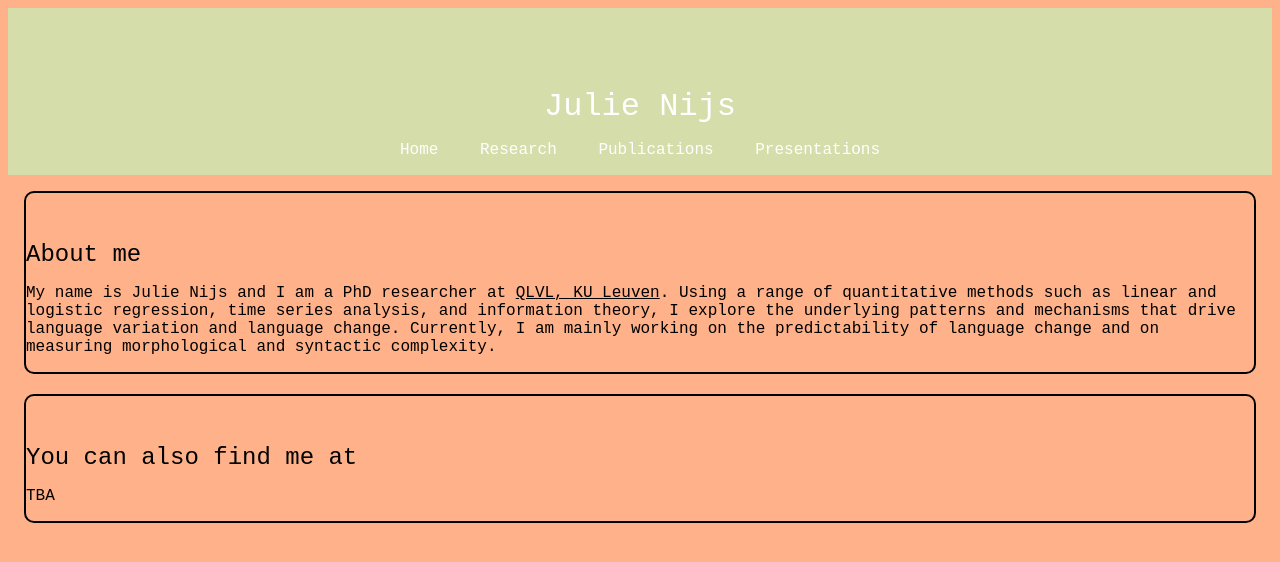
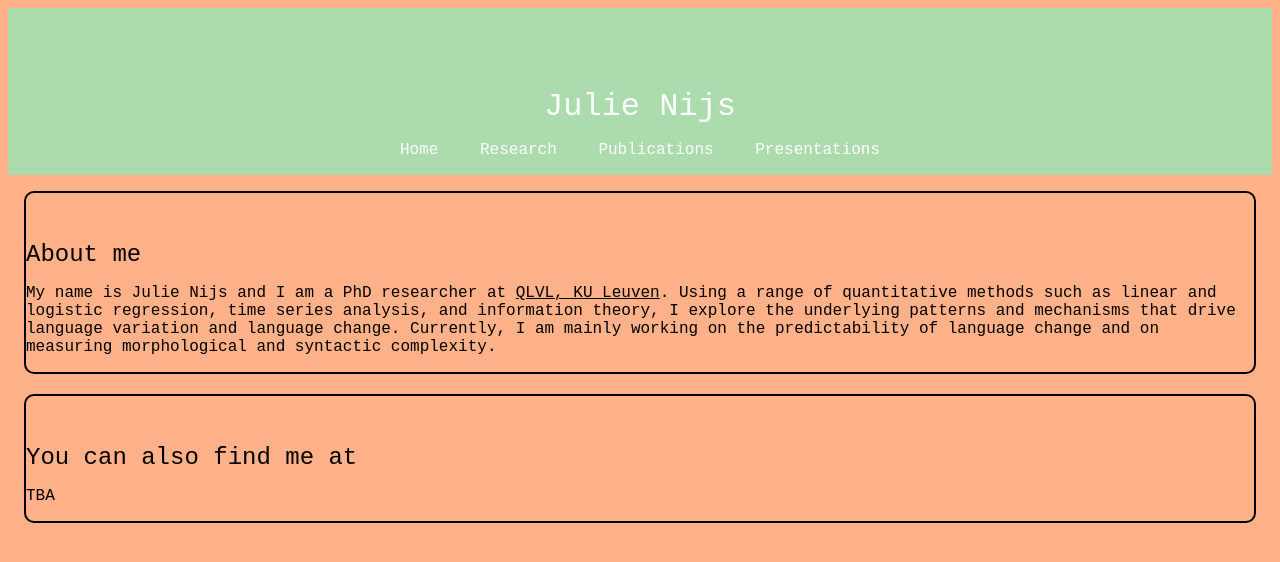
Before and after one commit to julienijs/julienijs.github.io, a plain HTML site: page index.html in a window 1280 px wide. Drawn offline with Linux system fonts and the light colour scheme.

Commit message:
Update style.css

```diff
--- a/css/style.css
+++ b/css/style.css
@@ -27,7 +27,7 @@ section {
 /* Center the header text and style the navigation links */
 header {
   text-align: center;
-  background-color: #d5ddab;
+  background-color: #acdcad;
   color: #fff;
   padding: 1em;
 }
```
